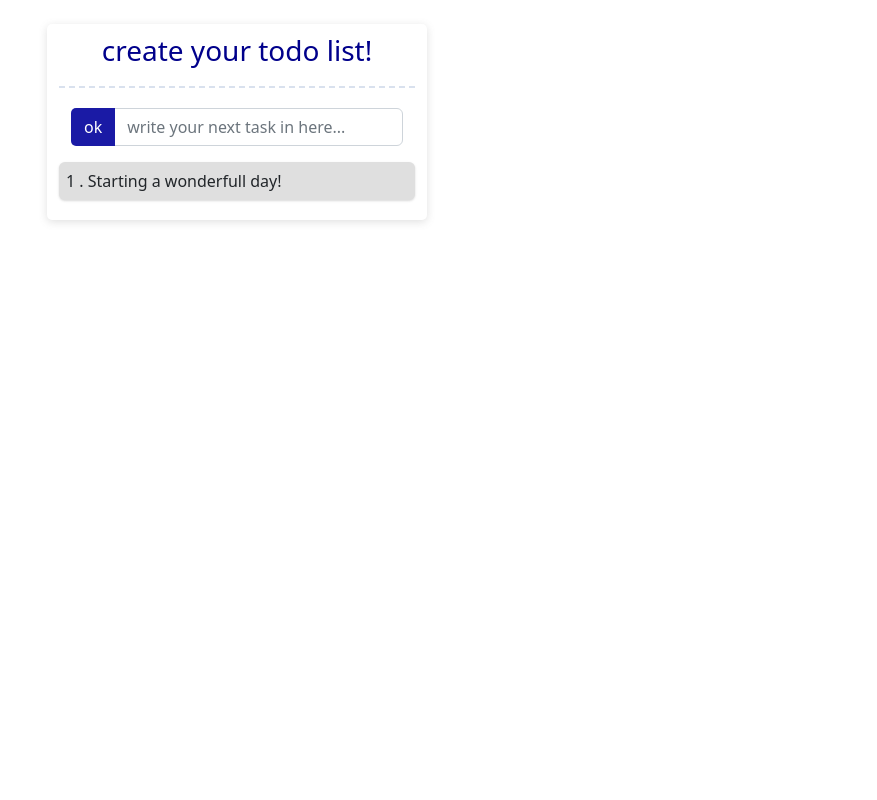
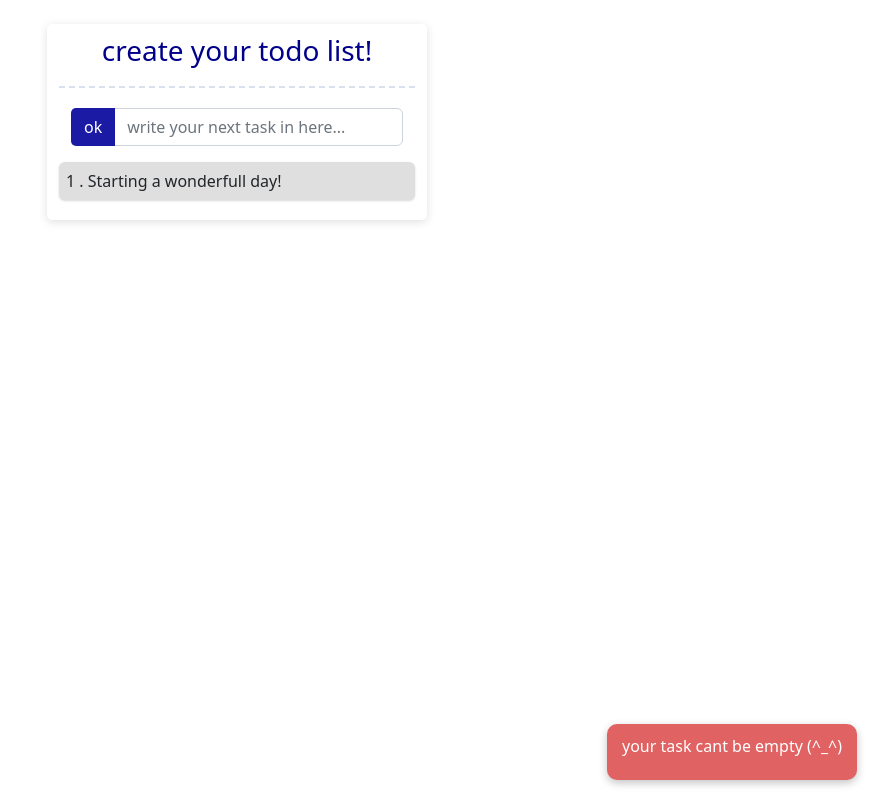
Before and after one commit to asal1078/minimal-todoList, an Angular app: page / in a window 1280 px wide. Both pictures are taken after a click on the button "ok". Shown: the whole page, without its empty margins (403-1280 px from the left). Built offline with nearby package versions, Linux system fonts and the light colour scheme.

Commit message:
set alert for empty input

```diff
--- a/src/app/app.component.html
+++ b/src/app/app.component.html
@@ -9,12 +9,16 @@
           </h3>
         </div>
         <div class="row align-center mb-3">
-          <app-input (newTaskEmit)="getNewTask($event)"></app-input>
+          <app-input (newTaskEmit)="getNewTask($event)" (showAlertEmit)="getAlertStatus($event)"></app-input>
         </div>
 
         <app-list [todoList]="todoList" class="mt-2"></app-list>
       </div>
 
+
     </div>
   </div>
 </div>
+<app-alert [show]="showAlert">
+  <p class="alert-text">your task cant be empty (^_^)</p>
+</app-alert>
--- a/src/app/app.component.ts
+++ b/src/app/app.component.ts
@@ -7,9 +7,14 @@ import { Component } from '@angular/core';
 })
 export class AppComponent {
   todoList : Array<string> = ['Starting a wonderfull day!'];
+  showAlert : boolean = false;
 
   public getNewTask(newTask : string){
     let item = newTask != '' ? newTask : 'nothing!';
     this.todoList.push(item);
   }
+
+  public getAlertStatus(alertStatus : boolean){
+    this.showAlert = alertStatus;
+  }
 }
--- a/src/app/app.module.ts
+++ b/src/app/app.module.ts
@@ -3,6 +3,7 @@ import { FormsModule } from '@angular/forms';
 import { BrowserModule } from '@angular/platform-browser';
 
 import { AppComponent } from './app.component';
+import { AlertComponent } from './components/alert/alert.component';
 import { InputComponent } from './components/input/input.component';
 import { ListComponent } from './components/list/list.component';
 
@@ -10,7 +11,8 @@ import { ListComponent } from './components/list/list.component';
   declarations: [
     AppComponent,
     InputComponent,
-    ListComponent
+    ListComponent,
+    AlertComponent
   ],
   imports: [
     BrowserModule,
--- /dev/null
+++ b/src/app/components/alert/alert.component.css
@@ -0,0 +1,26 @@
+.alert-frame {
+    display: block;
+    height: auto;
+    width: 250px;
+    padding-top: 10px;
+    padding-bottom: 6px;
+    border-radius: 10px;
+    background-color: rgb(224, 98, 98);
+    color: white;
+    text-align: center;
+    bottom: 20px;
+    right: 20px;
+    box-shadow: rgba(0, 0, 0, 0.24) 0px 3px 8px;
+    transition: all 2s ease;
+    z-index: 100;
+    position: fixed;
+    animation-name: alert;
+    animation-duration: 3s;
+    animation-iteration-count: infinite;
+}
+
+@keyframes alert {
+    0% { bottom: 20px;}
+    50% { bottom: 30px}
+    100% { bottom: 20px;}
+}
--- /dev/null
+++ b/src/app/components/alert/alert.component.html
@@ -0,0 +1,3 @@
+<div *ngIf="show" [ngClass]="{'alert-frame':show}">
+    <ng-content select=".alert-text"></ng-content>
+</div>
--- /dev/null
+++ b/src/app/components/alert/alert.component.ts
@@ -0,0 +1,18 @@
+import { Component, Input, OnInit } from '@angular/core';
+
+@Component({
+  selector: 'app-alert',
+  templateUrl: './alert.component.html',
+  styleUrls: ['./alert.component.css']
+})
+export class AlertComponent implements OnInit {
+
+  constructor() { }
+  @Input() show : boolean = false;
+  showa = false;
+
+  ngOnInit(): void {
+  }
+
+
+}
--- a/src/app/components/input/input.component.ts
+++ b/src/app/components/input/input.component.ts
@@ -8,15 +8,18 @@ import { Component, EventEmitter, OnInit, Output } from '@angular/core';
 export class InputComponent {
 
   addingItem : string = '';
+  showAlert : boolean = false;
 
   @Output() newTaskEmit = new EventEmitter<string>();
+  @Output() showAlertEmit = new EventEmitter<boolean>();
 
   addItem() {
     if(this.addingItem != ''){
       this.newTaskEmit.emit(this.addingItem);
+      this.showAlertEmit.emit(this.showAlert = false);
     }
     else {
-      alert('your task cant be empty!')
+      this.showAlertEmit.emit(this.showAlert = true);
     }
     this.addingItem = '';
   }
```
Also changed, not shown: 1 other file (tests, documents, lock files or other folders).
